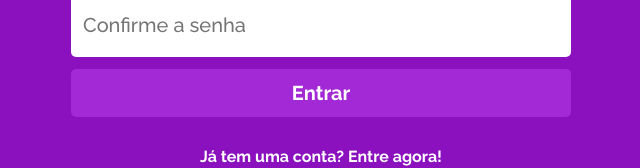
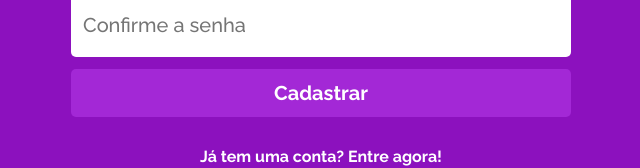
Before and after one commit to callistomain/FRONT-MyWallet, a React (Create React App) app: page /sign-up in a window 1280 px wide. Shown: the part 467-635 px from the top of the page, without its empty margins (319-959 px from the left). Built offline with nearby package versions, Linux system fonts and the light colour scheme; a web font is replaced by a local one.

Commit message:
update: url and small fixes

```diff
--- a/src/constants/urls.js
+++ b/src/constants/urls.js
@@ -1,4 +1,4 @@
-const BASE_URL = "http://localhost:5000/";
+const BASE_URL = "https://mywallet-api-7ypa.onrender.com/";
 
 export const url = {
   signUp:     BASE_URL + "sign-up",
--- a/src/pages/Home/HomeData.js
+++ b/src/pages/Home/HomeData.js
@@ -56,6 +56,7 @@ export const Style = styled.div`
 
     h2 {
       color: black;
+      cursor: pointer;
     }
 
     h1 {
@@ -68,5 +69,6 @@ export const Style = styled.div`
   .del {
     width: fit-content;
     color: ${colorGray};
+    cursor: pointer;
   }
 `;
--- a/src/pages/SignUp/SignUp.js
+++ b/src/pages/SignUp/SignUp.js
@@ -32,7 +32,7 @@ export default function SignUp() {
         <InputText type="email" name="email" id="email" placeholder="E-mail" required/>
         <InputText type="password" name="password" id="password" placeholder="Senha" required/>
         <InputText type="password" name="pwconfirm" id="pwconfirm" placeholder="Confirme a senha" required/>
-        <Button>Entrar</Button>
+        <Button>Cadastrar</Button>
       </form>
       <Link to="/login">Já tem uma conta? Entre agora!</Link>
     </SignUpStyle>
```
